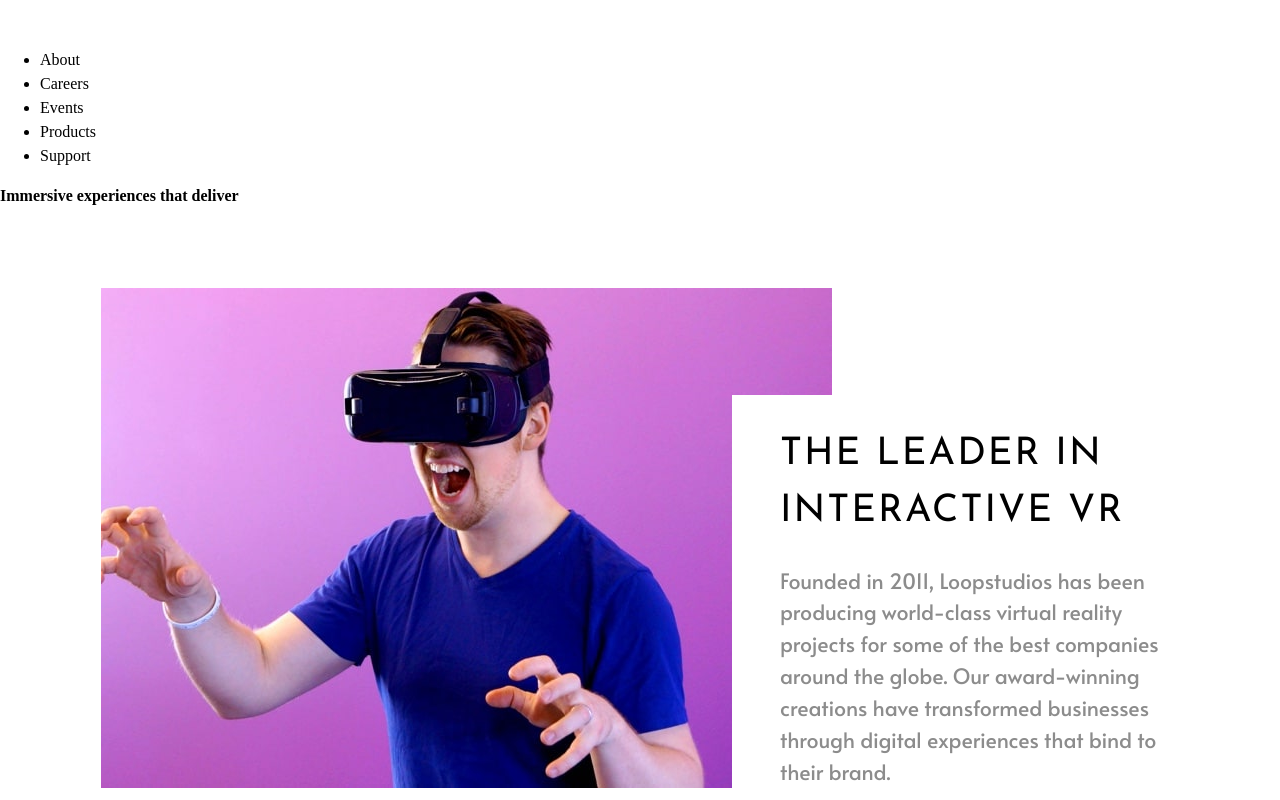
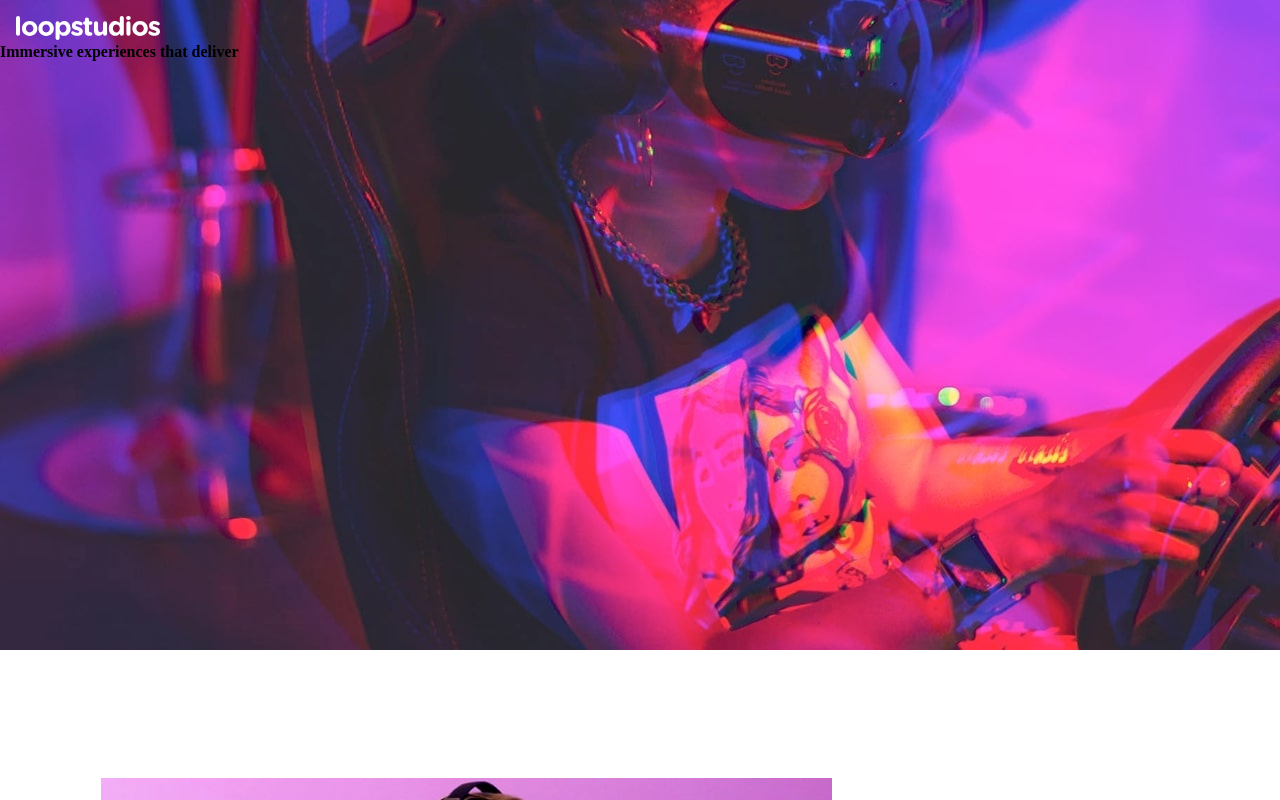
Before and after one commit to dottereldesign/loopstudios_landing_page, a plain HTML site: page index.html in a window 1280 px wide. Shown: the top 800 px of the page. Drawn offline with Linux system fonts and the light colour scheme.

Commit message:
Add responsive bg img to header and main wrapper.

```diff
--- a/index.html
+++ b/index.html
@@ -17,7 +17,7 @@
   <div class="main_and_header-wrapper">
     <header>
       <img src="images/logo.svg" alt="loopstudios logo.">
-      <nav>
+      <!-- <nav>
         <ul>
           <li>About</li>
           <li>Careers</li>
@@ -25,7 +25,7 @@
           <li>Products</li>
           <li>Support</li>
         </ul>
-      </nav>
+      </nav> -->
     </header>
     <main>
       <h1>Immersive experiences that deliver</h1>
--- a/style.css
+++ b/style.css
@@ -96,8 +96,36 @@ select {
 }
 
 /* header */
+header {
+  padding: 16px 16px 0 16px;
+}
+
+header img {
+  width: 144px;
+  height: auto;
+  margin: 0;
+}
 
 /* main */
+.main_and_header-wrapper {
+  background: hsl(185, 75%, 39%);
+  background-image: url("images/mobile/image-hero.jpg");
+  width: 100%;
+  height: 650px;
+  background-size: cover;
+  background-repeat: no-repeat;
+}
+
+@media (min-width: 768px) {
+  .main_and_header-wrapper {
+    background: hsl(185, 75%, 39%);
+    background-image: url("images/desktop/image-hero.jpg");
+    width: 100%;
+    height: 650px;
+    background-size: cover;
+    background-repeat: no-repeat;
+  }
+}
 
 /* leader */
 .leader {
@@ -142,7 +170,7 @@ select {
     flex-direction: column;
     align-items: center;
     max-width: 1110px;
-    margin: 80px auto 0 auto;
+    margin: 128px auto 0 auto;
   }
 
   .leader picture {
```
